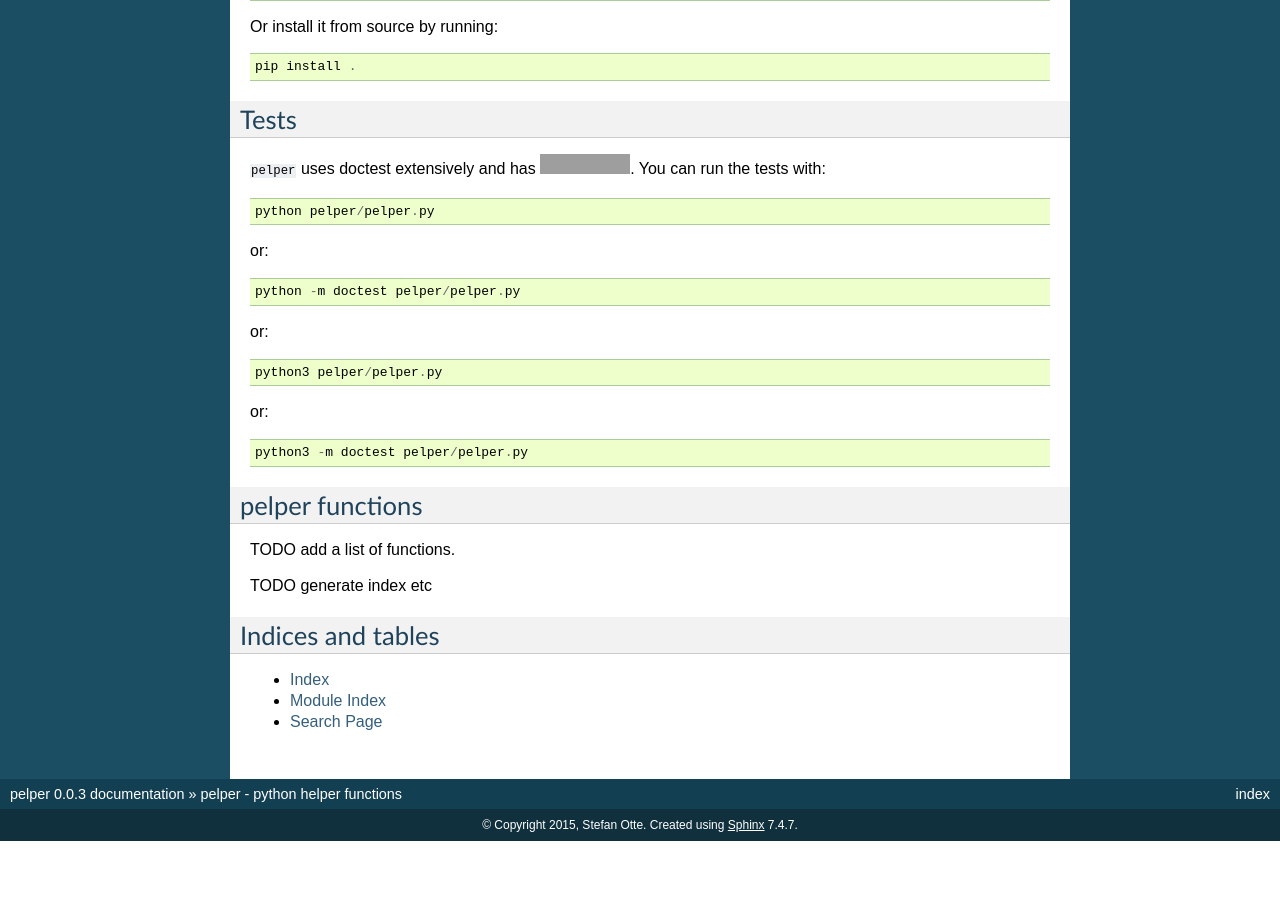
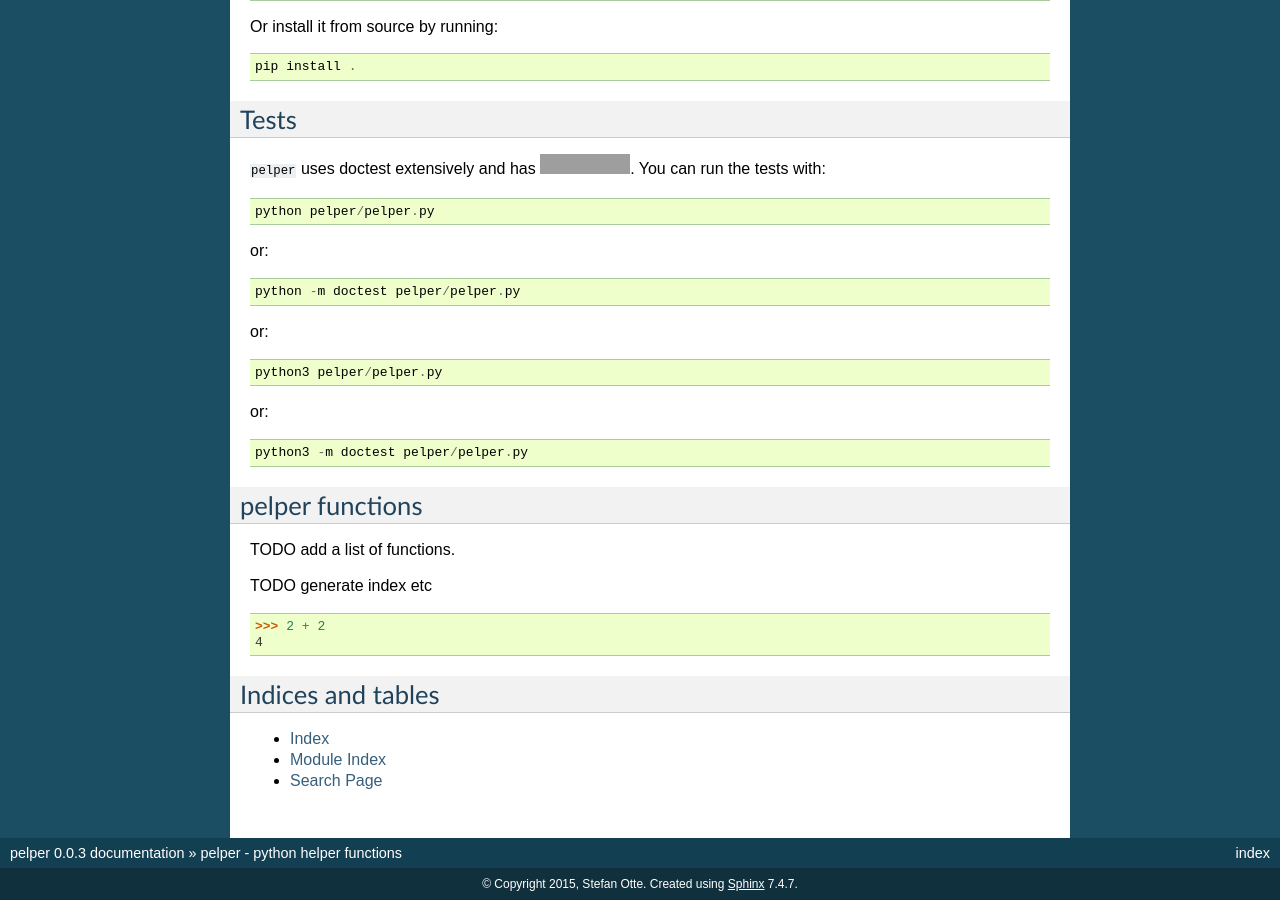
Before and after one commit to sotte/pelper, a Sphinx documentation site: the page built from doc/index.rst, in a window 1280 px wide and 900 px high, scrolled down 1463 px. Built offline with Sphinx 7.4.7, drawn with Linux system fonts in a browser that asks for light colours; before the commit the page ends 2304 px from its top, so only the background shows below that; grey boxes are pictures that could not be loaded.

```diff
--- a/doc/index.rst
+++ b/doc/index.rst
@@ -18,6 +18,11 @@ TODO add a list of functions.
 
 TODO generate index etc
 
+.. doctest::
+
+    >>> 2 + 2
+    4
+
 Indices and tables
 ==================
 
```
